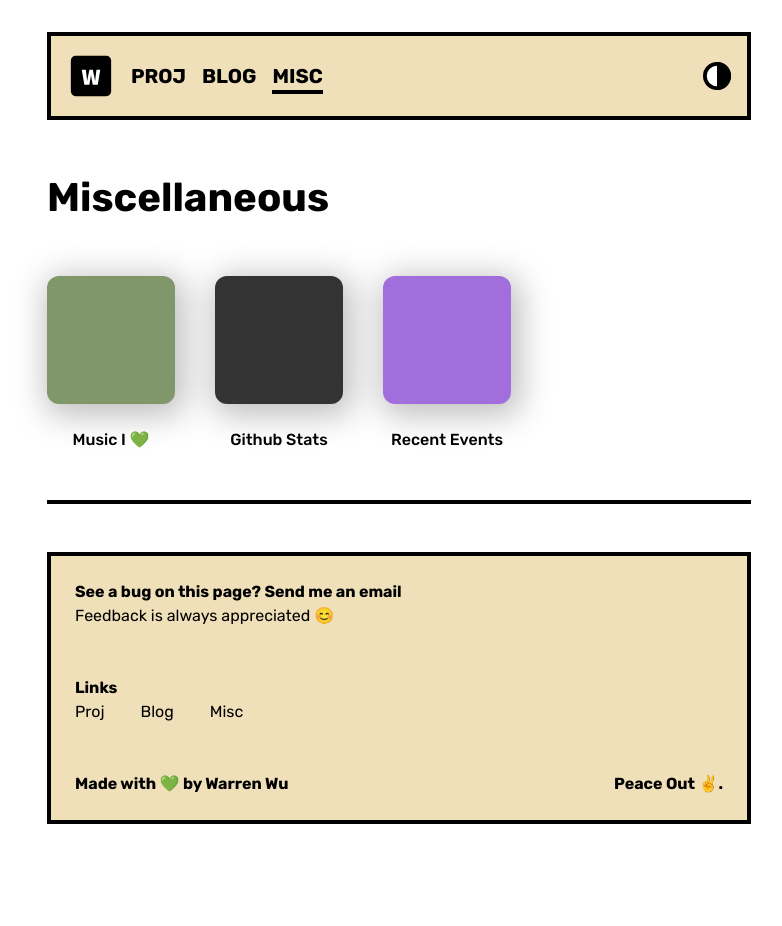
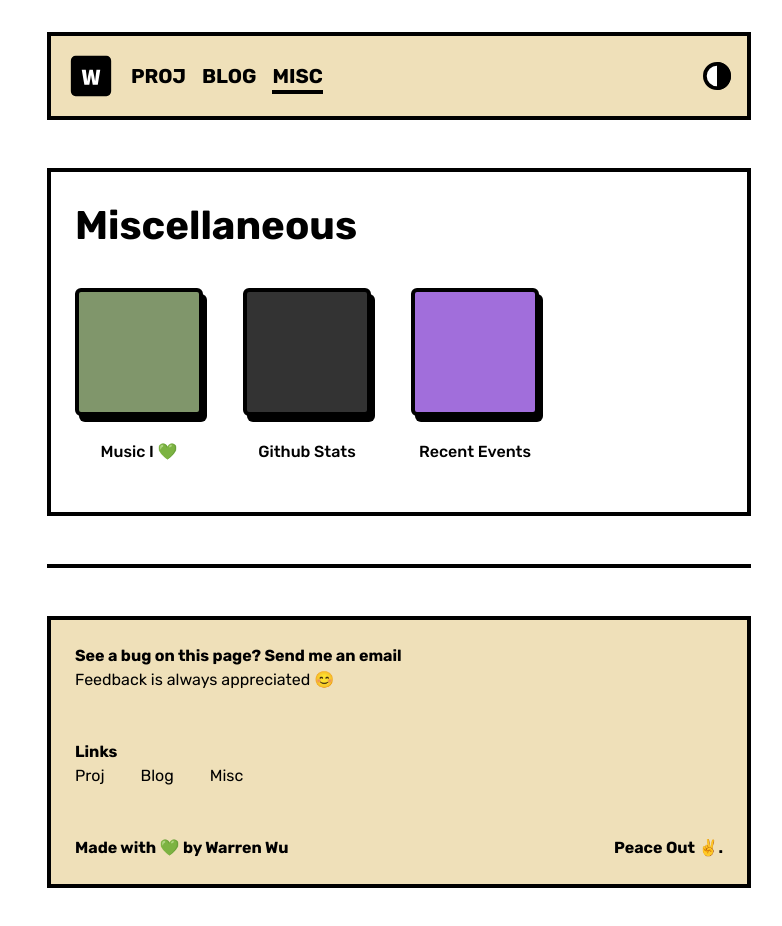
Before and after one commit to WarrenWu4/portfolio, a React (Vite) app: page /misc in a window 1280 px wide. Shown: the top 926 px of the page, without its empty margins (241-1023 px from the left). Built offline with nearby package versions, Linux system fonts and the light colour scheme; some icons are missing.

Commit message:
revamped misc pages

```diff
--- /dev/null
+++ b/public/_data/misc.json
@@ -0,0 +1,20 @@
+[
+    {
+        "link": "./music",
+        "text": "Music I 💚",
+        "icon": "spotify",
+        "background": "#80966b"
+    },
+    {
+        "link": "./github-stats",
+        "text": "Github Stats",
+        "icon": "github",
+        "background": "#333"
+    },
+    {
+        "link": "./timeline",
+        "text": "Recent Events",
+        "icon": "calendar",
+        "background": "#a16edb"
+    }
+]
--- /dev/null
+++ b/src/components/events/EventCard.tsx
@@ -0,0 +1,19 @@
+import { twMerge } from "tailwind-merge";
+import { Event } from "../../lib/types";
+
+interface EventCardProps {
+    event: Event
+    className?: string
+}
+
+export default function EventCard({event, className}: EventCardProps) {
+    return (
+        <div className={twMerge("w-full flex flex-col gap-y-2  px-5 pt-4 pb-6", className)}>
+            <div className="w-full items-center justify-between text-base font-bold flex">
+                <p>{event.title}</p>
+                <p>{event.date}</p>
+            </div>
+            <p className="text-base">{event.description}</p>
+        </div>
+    )
+}
--- a/src/components/events/Events.tsx
+++ b/src/components/events/Events.tsx
@@ -1,16 +1,12 @@
-import AnimatedLayout from "../../layouts/AnimatedLayout"
+import { Event } from "../../lib/types";
 import LoadingPage from "../../pages/LoadingPage"
 import { useEffect, useState } from "react"
-
-interface EventData{
-    title: string,
-    description: string,
-    date: string,
-}
+import EventCard from "./EventCard";
+import ContentLayout from "../../layouts/ContentLayout";
 
 export default function Events() {
 
-    const [events, setEvents] = useState<EventData[] | null>(null);
+    const [events, setEvents] = useState<Event[] | null>(null);
 
     useEffect(() => {
 
@@ -31,36 +27,17 @@ export default function Events() {
     }
 
     return (
-        <>
-            <AnimatedLayout className="w-full text-center huh:text-left font-bold text-[40px]">
-
-                What I've Been Up To
-
-            </AnimatedLayout>
-
-            <div className="w-full flex flex-col gap-y-8">
-                {events.map((event:EventData, index:number) => {
-                    return <EventItem key={index} title={event.title} description={event.description} date={event.date} />
-                })}
+        <ContentLayout title="What I've Been Up To">
+            <div className="w-full flex flex-col brutalist">
+                {events.map((event:Event, index:number) => {
+                    return (
+                        <EventCard
+                            key={index}
+                            event={event}
+                            className={(index === 0) ? "" : "border-t-4"}
+                        />
+                )})}
             </div>
-        </>
+        </ContentLayout>
     )
 }
-
-interface EventItemProps {
-    title: string;
-    description: string;
-    date: string;
-}
-
-function EventItem({title, description, date}: EventItemProps) {
-    return (
-        <AnimatedLayout className="w-full flex flex-col gap-y-1">
-            <div className="w-full flex gap-x-4 items-center justify-between font-bold text-base hover:border-black hover:dark:border-white border-transparent  border-solid border-b-[3px] cursor-pointer duration-500">
-                <p>{title}</p>
-                <p>{date}</p>
-            </div>
-            <p className="text-base">{description}</p>
-        </AnimatedLayout>
-    )
-}
--- a/src/components/spotify/Spotify.tsx
+++ b/src/components/spotify/Spotify.tsx
@@ -1,8 +1,8 @@
 import { useEffect, useState } from "react"
 import SpotifyCard from "./SpotifyCard"
 import { Buffer } from "buffer"
-import AnimatedLayout from "../../layouts/AnimatedLayout"
 import LoadingPage from "../../pages/LoadingPage"
+import ContentLayout from "../../layouts/ContentLayout"
 
 const Spotify = () => {
 
@@ -54,22 +54,23 @@ const Spotify = () => {
     }
 
     return (
-        <>
-            <AnimatedLayout className="w-full text-center huh:text-left font-bold text-[40px]">
+        <ContentLayout title="Monthly Top Tracks">
 
-                Monthly Top Tracks
-
-            </AnimatedLayout>
-
-            <div className="w-full flex flex-col gap-y-8">
+            <div className="w-full flex flex-col brutalist">
             {
                 trackData!.map((track:any, index:number) => {
-                    return <SpotifyCard key={index} number={index} track={track}/>
-                })
+                    return (
+                    <SpotifyCard
+                        key={index}
+                        className={(index === 0) ? "" : "border-t-4"}
+                        track={track}
+                        number={index+1}
+                    />
+                )})
             }
             </div>
 
-        </>
+        </ContentLayout>
     )
 }
 
--- a/src/components/spotify/SpotifyCard.tsx
+++ b/src/components/spotify/SpotifyCard.tsx
@@ -1,25 +1,27 @@
-import AnimatedLayout from "../../layouts/AnimatedLayout"
+import { twMerge } from "tailwind-merge";
+import { Icon } from "@iconify/react";
 
-const SpotifyCard = (track:any) => {
+interface SpotifyCardProps {
+    track: any
+    number: number
+    className?: string
+}
 
+const SpotifyCard = ({track, className, number}: SpotifyCardProps) => {
     return (
-    <AnimatedLayout>
-
-        <a href={track.track.uri} target={"_blank"}>
-
-            <div className="w-full rounded-xl shadow-elevate dark:shadow-elevate-dark p-4 cursor-pointer flex items-center hover:scale-105 transition">
-            <div className="mr-5 text-[28px]" >{track.number+1}</div>
-            <img src={track.track.album.images[2].url} alt="album image" width={40} height={40} className="rounded-lg mr-3"/>
-            <div className="flex flex-col justify-center mr-5">
-                <div className="mb-1">{track.track.name}</div>
-                <div className="text-[12px] text-black/70 dark:text-white/70">{track.track.artists[0].name}</div>
+        <div className={twMerge("w-full px-2 py-4 flex items-center justify-between gap-x-4", className)}>
+            <div className="w-full flex items-center gap-x-4">
+                <div className="w-12 font-bold text-40 text-center" >{number}</div>
+                <img src={track.album.images[2].url} alt="album image" width={48} height={48} className="border-4 rounded-md"/>
+                <div className="flex flex-col justify-center">
+                    <div className="font-bold text-lg">{track.name}</div>
+                    <div className="font-medium text-sm text-black/70 dark:text-white/70">{track.artists[0].name}</div>
+                </div>
             </div>
-            </div>
-
-        </a>
-
-    </AnimatedLayout>
-
+            <a href={track.uri} target={"_blank"} className="w-12 flex items-center justify-center brutalist-sm p-1 mr-4">
+                <Icon icon={"mdi:headphones"} width={"2rem"}/>
+            </a>
+        </div>
 )}
 
 export default SpotifyCard;
--- a/src/layouts/ContentLayout.tsx
+++ b/src/layouts/ContentLayout.tsx
@@ -8,7 +8,7 @@ interface ContentLayoutProps {
 
 export default function ContentLayout({title, className, children}: ContentLayoutProps) {
     return (
-        <div className={twMerge("border-4 px-6 pt-6 pb-12", className)}>
+        <div className={twMerge("w-full border-4 px-6 pt-6 pb-12", className)}>
 
             <h1 className="text-40 font-bold mb-8">{title}</h1>
 
--- a/src/pages/HomePage.tsx
+++ b/src/pages/HomePage.tsx
@@ -3,6 +3,7 @@ import { Icon } from "@iconify/react"
 import LoadingPage from "./LoadingPage";
 import { NavLink } from "react-router-dom";
 import BlogCard from "../components/blog/BlogCard";
+import EventCard from "../components/events/EventCard";
 
 interface Social {
     icon: string;
@@ -143,13 +144,11 @@ function EventsSection({events}: {events: Event[]}) {
             <div className="brutalist bg-[#91BCFD]">
                 {events.map((event: Event, index: number) => {
                     return (
-                        <NavLink to={"/misc/timeline"} key={index} className={`flex flex-col gap-y-2 px-5 pt-4 pb-6 ${(index === 0) ? "" : "border-t-4"}`}>
-                            <div className="w-full items-center justify-between text-base font-bold">
-                                <h4>{event.title}</h4>
-                                <h4>{event.date}</h4>
-                            </div>
-                            <p>{event.description}</p>
-                        </NavLink>
+                        <EventCard
+                            key={index}
+                            event={event}
+                            className={(index === 0) ? "" : "border-t-4"}
+                        />
                 )})}
             </div>
             <NavLink to={"/misc/timeline"} className={"w-fit brutalist bg-[#9FA9FF] font-bold text-base flex items-center gap-x-2 px-6 py-4"}>
--- a/src/pages/MiscPage.tsx
+++ b/src/pages/MiscPage.tsx
@@ -1,74 +1,62 @@
 /**
  * todo
  * - [ ] add resume link
- * - [ ] add recent events
  * - [ ] add game corner
  * - [ ] tech stack
  * - [ ] museum of memories
  */
 
 import { NavLink } from "react-router-dom";
-import AnimatedLayout from "../layouts/AnimatedLayout";
 import { Icon } from "@iconify/react/dist/iconify.js";
+import { useEffect, useState } from "react";
+import { Misc } from "../lib/types";
+import LoadingPage from "./LoadingPage";
+import ContentLayout from "../layouts/ContentLayout";
 
 export default function MiscPage() {
 
-    const miscData = [
-        {
-            link: "./music",
-            text: "Music I 💚",
-            icon: "spotify",
-            background: "#80966b"
-        },
-        {
-            link: "./github-stats",
-            text: "Github Stats",
-            icon: "github",
-            background: "#333"
-        },
-        {
-            link: "./timeline",
-            text: "Recent Events",
-            icon: "calendar",
-            background: "#a16edb"
+    const [miscData, setMiscData] = useState<Misc[] | null>(null);
+
+    useEffect(() => {
+
+        async function getMiscData() {
+            const response = await fetch("_data/misc.json")
+            const data = await response.json()
+            setMiscData(data)
         }
-    ]
+
+        getMiscData()
+
+    }, [])
+
+    if (miscData === null) {
+        return <LoadingPage/>
+    }
 
     return (
-        <>
-
-            <AnimatedLayout className="w-full text-center huh:text-left font-bold text-[40px]">
-                Miscellaneous
-            </AnimatedLayout>
+        <ContentLayout title="Miscellaneous">
 
             <div className="w-full flex flex-wrap justify-center huh:justify-start [&>*]:rounded-[1.2rem] gap-10">
 
-                {miscData.map((data, index) => {
+                {miscData.map((data:Misc, index:number) => {
                     return <MiscCard key={index} {...data}/>
                 })}
 
             </div>
 
-        </>
+        </ContentLayout>
     )
 }
 
-interface MiscCardProps {
-    link: string,
-    text: string,
-    icon: any
-    background: string;
-}
-
-function MiscCard({link, text, icon, background}: MiscCardProps) {
+function MiscCard({link, text, icon, background}: Misc) {
     return (
-        <AnimatedLayout className="w-fit">
+        <div className="w-fit">
             <NavLink className="w-32 flex flex-col items-center font-medium text-center" to={link}>
-                <div className="w-full aspect-square flex justify-center items-center shadow-elevate text-[40px] mb-6 rounded-xl text-white" style={{background: background}}>
-                    <Icon icon={`mdi:${icon}`} width={"2.5rem"}/>
+                <div className="w-full aspect-square flex justify-center items-center text-40 mb-6 brutalist" style={{background: background}}>
+                    <Icon icon={`mdi:${icon}`} width={"2.5rem"} className="text-white"/>
                 </div>
                 {text}
             </NavLink>
-        </AnimatedLayout>
+        </div>
     )
 }
```
Also changed, not shown: src/lib/types.ts (+24 -11 lines).
